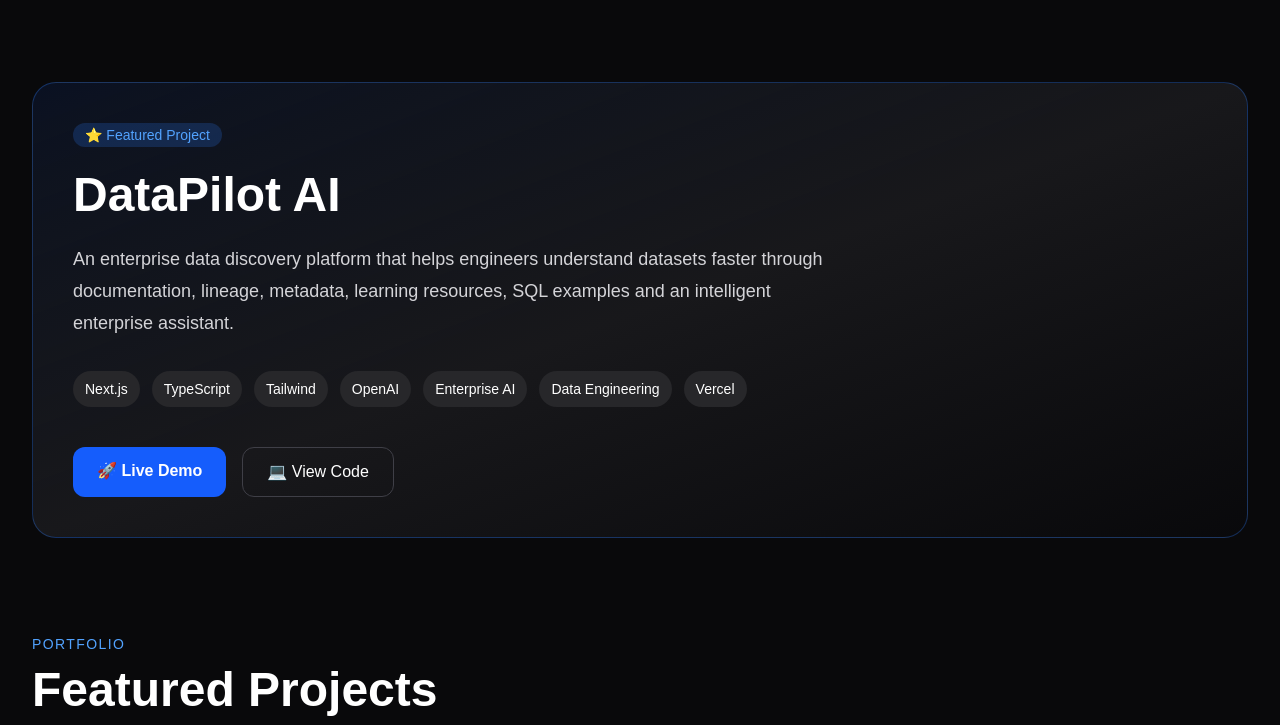
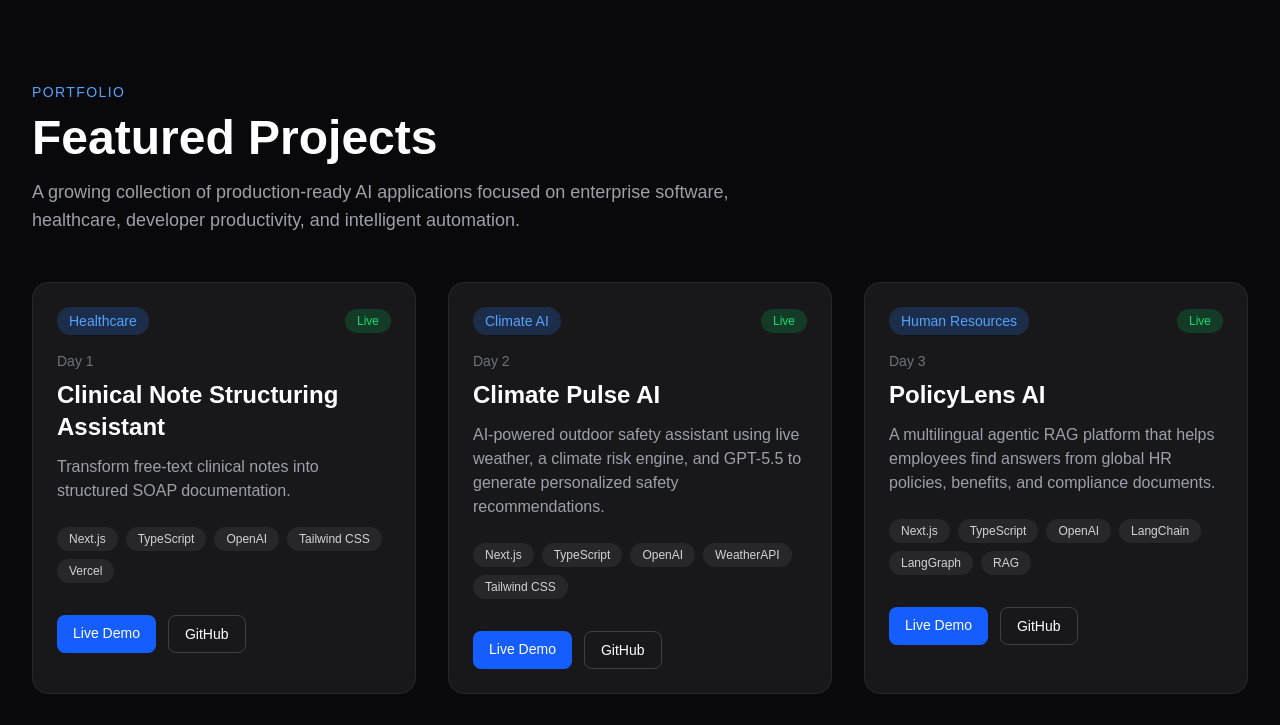
Before and after one commit to shreya19888/ai-portfolio, a Next.js app: page / in a window 1280 px wide. Shown: the part 846-1571 px from the top of the page. Built offline with nearby package versions, Linux system fonts and the light colour scheme.

Commit message:
updating datapilot on portfolio page

```diff
--- a/app/page.tsx
+++ b/app/page.tsx
@@ -1,8 +1,5 @@
 import Link from "next/link";
 import { agents } from "./data/agents";
-
-const DATAPILOT_URL =
-  "https://datapilotai-j07o2081f-shreyachakrabarti19-2079s-projects.vercel.app/";
 
 export default function Home() {
   return (
@@ -15,28 +12,18 @@
           </span>
 
           <h1 className="mt-8 max-w-5xl text-5xl font-black leading-tight md:text-6xl lg:text-7xl">
-            Building production-ready AI applications that solve real business
-            problems.
+            Building production-ready AI applications that solve real business problems.
           </h1>
 
           <p className="mt-8 max-w-3xl text-xl leading-8 text-zinc-400">
-            Hi, I'm{" "}
-            <span className="font-semibold text-white">
-              Shreya Chakrabarti
-            </span>
-            . I build intelligent software that combines AI, data engineering,
-            and modern product design to create practical enterprise
-            applications.
-
+            Hi, I'm <span className="font-semibold text-white">Shreya Chakrabarti</span>
+            . I build intelligent software that combines AI, data engineering, and modern product
+            design to create practical enterprise applications.
             <br />
             <br />
-
-            My work spans enterprise data, healthcare, HR, climate, developer
-            productivity and agentic workflows through my{" "}
-            <span className="font-semibold text-white">
-              100 Days • 100 AI Agents
-            </span>{" "}
-            challenge.
+            My work spans enterprise data, healthcare, HR, climate, developer productivity and
+            agentic workflows through my{" "}
+            <span className="font-semibold text-white">100 Days • 100 AI Agents</span> challenge.
           </p>
 
           <div className="mt-10 flex flex-wrap gap-4">
@@ -72,142 +59,49 @@
 
       <section className="mx-auto max-w-7xl px-8 pb-20">
         <div className="grid gap-8 md:grid-cols-4">
-
           <div>
             <h2 className="text-5xl font-black">{agents.length}</h2>
-            <p className="mt-2 text-zinc-400">
-              Projects Built
-            </p>
+            <p className="mt-2 text-zinc-400">Projects Built</p>
           </div>
 
           <div>
             <h2 className="text-5xl font-black">100</h2>
-            <p className="mt-2 text-zinc-400">
-              Project Goal
-            </p>
+            <p className="mt-2 text-zinc-400">Project Goal</p>
           </div>
 
           <div>
             <h2 className="text-5xl font-black">6+</h2>
-            <p className="mt-2 text-zinc-400">
-              Business Domains
-            </p>
+            <p className="mt-2 text-zinc-400">Business Domains</p>
           </div>
 
           <div>
             <h2 className="text-5xl font-black">AI</h2>
-            <p className="mt-2 text-zinc-400">
-              Production Ready
-            </p>
+            <p className="mt-2 text-zinc-400">Production Ready</p>
           </div>
-
         </div>
-      </section>
-
-      {/* Featured Project */}
-
-      <section className="mx-auto max-w-7xl px-8 pb-24">
-
-        <div className="rounded-3xl border border-blue-500/30 bg-gradient-to-br from-blue-600/10 via-zinc-900 to-zinc-950 p-10">
-
-          <span className="rounded-full bg-blue-500/20 px-3 py-1 text-sm font-medium text-blue-400">
-            ⭐ Featured Project
-          </span>
-
-          <h2 className="mt-6 text-5xl font-black">
-            DataPilot AI
-          </h2>
-
-          <p className="mt-6 max-w-3xl text-lg leading-8 text-zinc-300">
-            An enterprise data discovery platform that helps engineers
-            understand datasets faster through documentation, lineage,
-            metadata, learning resources, SQL examples and an intelligent
-            enterprise assistant.
-          </p>
-
-          <div className="mt-8 flex flex-wrap gap-3">
-
-            {[
-              "Next.js",
-              "TypeScript",
-              "Tailwind",
-              "OpenAI",
-              "Enterprise AI",
-              "Data Engineering",
-              "Vercel",
-            ].map((tech) => (
-              <span
-                key={tech}
-                className="rounded-full bg-zinc-800 px-3 py-2 text-sm"
-              >
-                {tech}
-              </span>
-            ))}
-
-          </div>
-
-          <div className="mt-10 flex flex-wrap gap-4">
-
-            <a
-              href={DATAPILOT_URL}
-              target="_blank"
-              rel="noopener noreferrer"
-              className="rounded-xl bg-blue-600 px-6 py-3 font-semibold transition hover:bg-blue-500"
-            >
-              🚀 Live Demo
-            </a>
-
-            <a
-              href="https://github.com/shreya19888/100-days-100-agents/tree/master/day-005-datapilot-ai"
-              target="_blank"
-              rel="noopener noreferrer"
-              className="rounded-xl border border-zinc-700 px-6 py-3 transition hover:border-blue-500"
-            >
-              💻 View Code
-            </a>
-
-          </div>
-
-        </div>
-
       </section>
 
       {/* Portfolio */}
 
-      <section
-        id="projects"
-        className="mx-auto max-w-7xl px-8 pb-24"
-      >
+      <section id="projects" className="mx-auto max-w-7xl px-8 pb-24">
+        <div className="mb-12">
+          <p className="text-sm uppercase tracking-widest text-blue-400">Portfolio</p>
 
-        <div className="mb-12">
-
-          <p className="text-sm uppercase tracking-widest text-blue-400">
-            Portfolio
-          </p>
-
-          <h2 className="mt-3 text-5xl font-black">
-            Featured Projects
-          </h2>
+          <h2 className="mt-3 text-5xl font-black">Featured Projects</h2>
 
           <p className="mt-4 max-w-3xl text-lg text-zinc-400">
-            A growing collection of production-ready AI applications focused on
-            enterprise software, healthcare, developer productivity, and
-            intelligent automation.
+            A growing collection of production-ready AI applications focused on enterprise software,
+            healthcare, developer productivity, and intelligent automation.
           </p>
-
         </div>
 
         <div className="grid gap-8 md:grid-cols-2 lg:grid-cols-3">
-
           {agents.map((agent) => (
-
             <div
               key={agent.id}
               className="rounded-2xl border border-zinc-800 bg-zinc-900 p-6 transition-all duration-300 hover:-translate-y-1 hover:border-blue-500"
             >
-
               <div className="mb-4 flex items-center justify-between">
-
                 <span className="rounded-full bg-blue-500/20 px-3 py-1 text-sm text-blue-400">
                   {agent.industry}
                 </span>
@@ -215,23 +109,15 @@
                 <span className="rounded-full bg-green-500/20 px-3 py-1 text-xs font-medium text-green-400">
                   {agent.status}
                 </span>
-
               </div>
 
-              <div className="mb-2 text-sm text-zinc-500">
-                Day {agent.day}
-              </div>
+              <div className="mb-2 text-sm text-zinc-500">Day {agent.day}</div>
 
-              <h3 className="text-2xl font-bold">
-                {agent.title}
-              </h3>
+              <h3 className="text-2xl font-bold">{agent.title}</h3>
 
-              <p className="mt-3 text-zinc-400">
-                {agent.tagline}
-              </p>
+              <p className="mt-3 text-zinc-400">{agent.tagline}</p>
 
               <div className="mt-6 flex flex-wrap gap-2">
-
                 {agent.technologies.map((tech) => (
                   <span
                     key={tech}
@@ -240,11 +126,9 @@
                     {tech}
                   </span>
                 ))}
-
               </div>
 
               <div className="mt-8 flex gap-3">
-
                 <a
                   href={agent.demo}
                   target="_blank"
@@ -262,37 +146,26 @@
                 >
                   GitHub
                 </a>
-
               </div>
-
             </div>
-
           ))}
-
         </div>
-
       </section>
 
       {/* Footer */}
 
       <footer className="border-t border-zinc-800 py-12">
-
         <div className="mx-auto max-w-7xl px-8">
-
           <p className="text-center text-zinc-400">
-            Building production-ready AI applications with Next.js,
-            TypeScript, React, OpenAI, LangGraph, and modern cloud
-            technologies.
+            Building production-ready AI applications with Next.js, TypeScript, React, OpenAI,
+            LangGraph, and modern cloud technologies.
           </p>
 
           <p className="mt-4 text-center text-sm text-zinc-600">
             © {new Date().getFullYear()} Shreya Chakrabarti
           </p>
-
         </div>
-
       </footer>
-
     </main>
   );
 }
```
